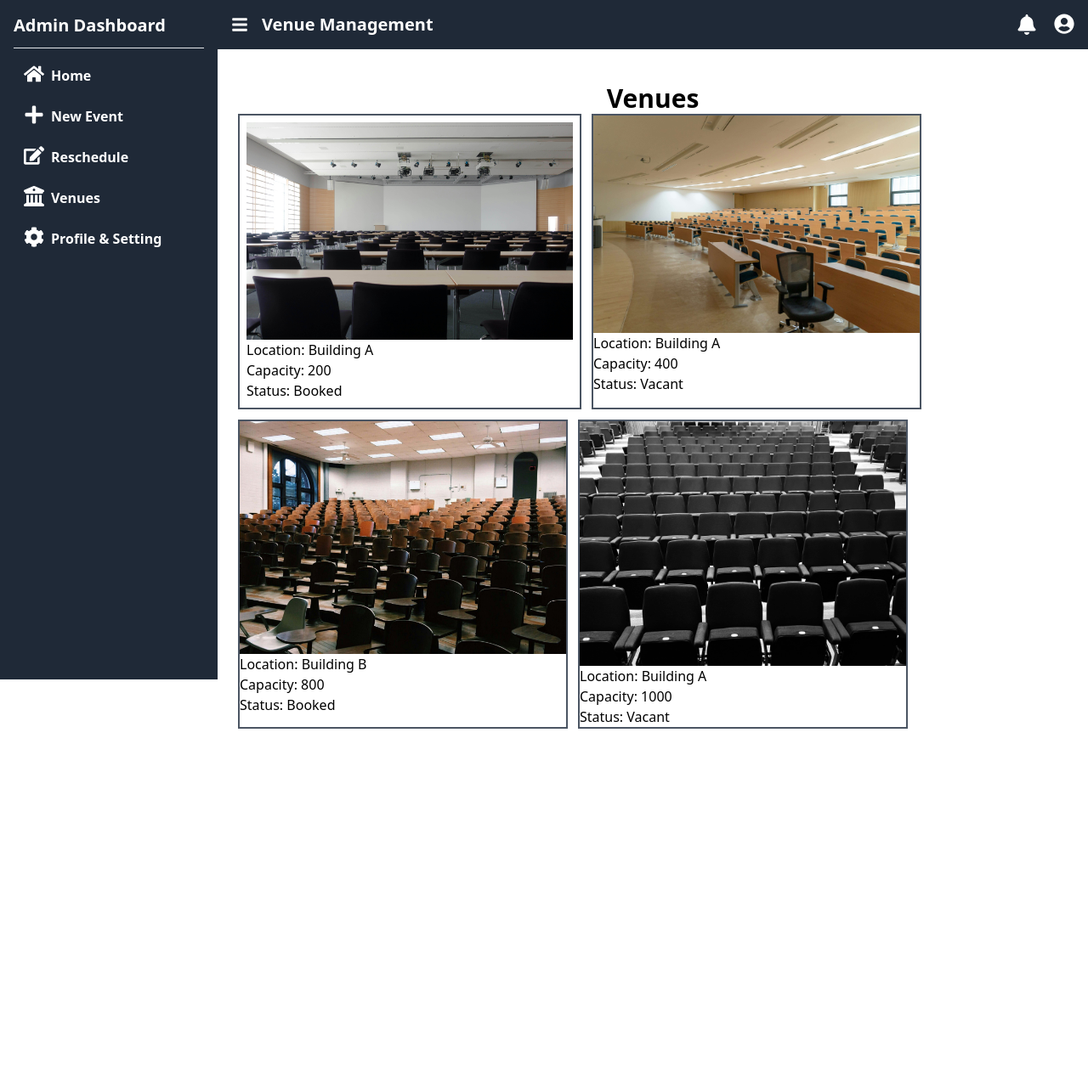
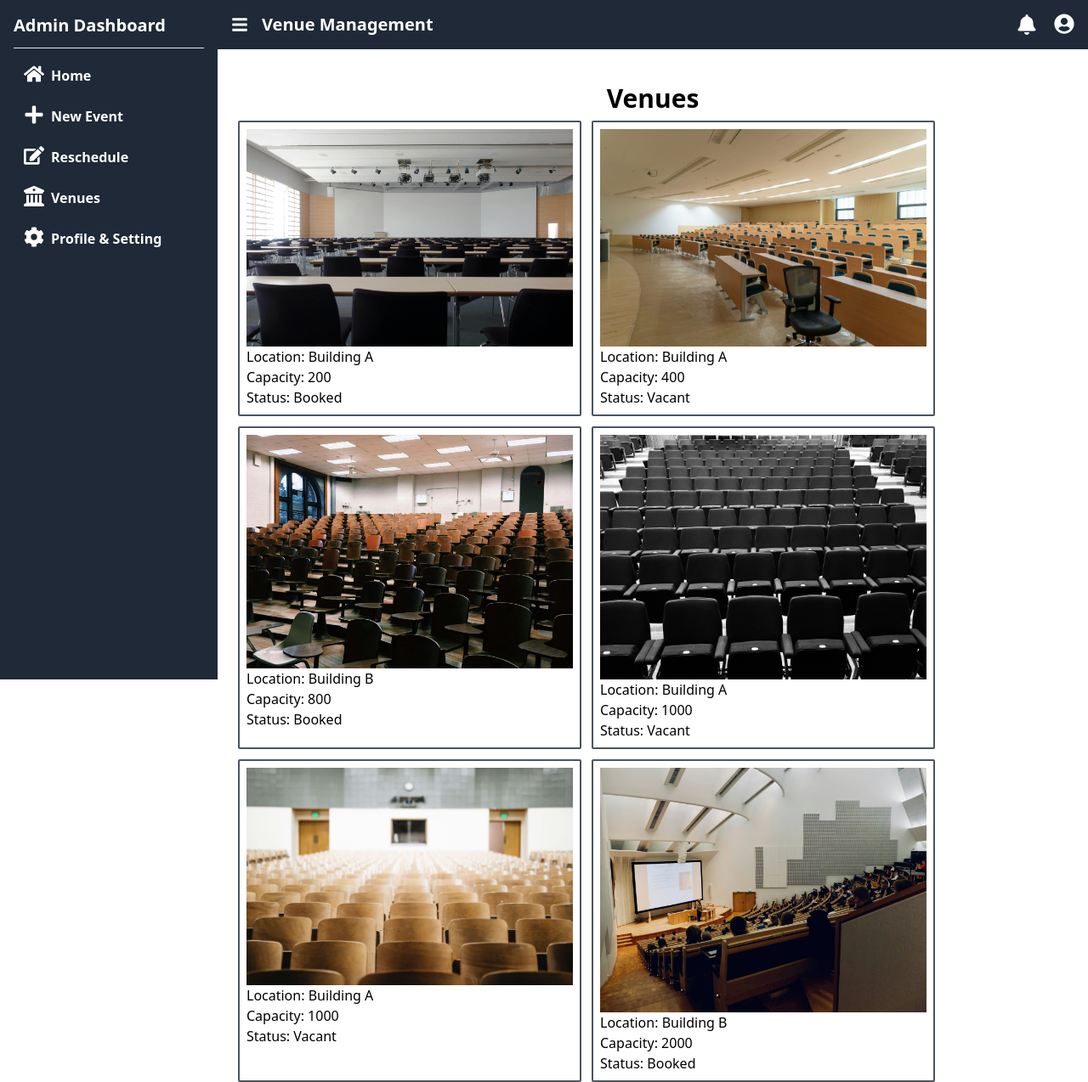
Before and after one commit to isferdinand/Venue-Management-Sys, a React (Vite) app in the folder client/: page /venues in a window 1280 px wide. Shown: the whole page at 85% size. Before the commit the page ends 858 px from the top, so only its background shows below. Built offline with nearby package versions, Linux system fonts and the light colour scheme.

Commit message:
increase image size

```diff
--- a/client/src/pages/Home/home.jsx
+++ b/client/src/pages/Home/home.jsx
@@ -31,7 +31,7 @@ const Home = () => {
 
                     <div className='flex gap-4 items-center justify-evenly rounded-md border-2 border-gray-400 p-2 w-4/5'>
                         <div>
-                            <img src={room1} alt="event" className=' max-w-24' />
+                            <img src={room1} alt="event" className=' w-80' />
                         </div>
                         <div className="flex flex-col">
                             <h2 className='text-lg font-bold'>Room 1</h2>
@@ -41,12 +41,12 @@ const Home = () => {
                             <h3>12th Feb 2023, 10:00</h3>
                         </div>
                         <div>
-                            <button className='outline:none p-1 bg-red-500 rounded-md text-white font-semibold'>Cancel Event</button>
+                            <button className='outline:none p-1 bg-red-500 hover:bg-red-400 rounded-md text-white font-semibold'>Cancel Event</button>
                         </div>
                     </div>
                     <div className='flex gap-4 items-center justify-evenly rounded-md border-2 border-gray-400  p-2 w-4/5'>
                         <div className=''>
-                            <img src={room2} alt="event" className='max-w-24' />
+                            <img src={room2} alt="event" className='w-80' />
                         </div>
                         <div className="flex flex-col">
                             <h2 className='text-lg font-bold'>Room 2</h2>
@@ -56,12 +56,12 @@ const Home = () => {
                             <h3>12th Feb 2023, 10:00</h3>
                         </div>
                         <div>
-                            <button className='outline:none p-1 bg-red-500 rounded-md text-white font-semibold'>Cancel Event</button>
+                            <button className='outline:none p-1 bg-red-500 hover:bg-red-300 rounded-md text-white font-semibold'>Cancel Event</button>
                         </div>
                     </div>
                     <div className='flex gap-4 items-center justify-evenly rounded-md border-2 border-gray-400  p-2 w-4/5'>
                         <div>
-                            <img src={Hall2} alt="event" className=' max-w-24' />
+                            <img src={Hall2} alt="event" className=' w-80' />
                         </div>
                         <div className="flex flex-col">
                             <h2 className='text-lg font-bold'>Hall B</h2>
@@ -71,12 +71,12 @@ const Home = () => {
                             <h3>12th Feb 2023, 10:00</h3>
                         </div>
                         <div>
-                            <button className='outline:none p-1 bg-red-500 rounded-md text-white font-semibold'>Cancel Event</button>
+                            <button className='outline:none p-1 bg-red-500 hover:bg-red-300 rounded-md text-white font-semibold'>Cancel Event</button>
                         </div>
                     </div>
                     <div className='flex gap-4 items-center justify-evenly rounded-md border-2 border-gray-400  p-2 w-4/5'>
                         <div>
-                            <img src={Hall1} alt="event" className=' max-w-24' />
+                            <img src={Hall1} alt="event" className='w-80' />
                         </div>
                         <div className="flex flex-col">
                             <h2 className='text-lg font-bold'>Hall A</h2>
@@ -86,7 +86,7 @@ const Home = () => {
                             <p>12th Feb 2023, 10:00</p>
                         </div>
                         <div>
-                            <button className='outline:none p-1 bg-red-500 rounded-md text-white font-semibold'>Cancel Event</button>
+                            <button className='outline:none p-1 bg-red-500 hover:bg-red-300 rounded-md text-white font-semibold'>Cancel Event</button>
                         </div>
                     </div>
 
--- a/client/src/pages/Venues/venues.jsx
+++ b/client/src/pages/Venues/venues.jsx
@@ -2,10 +2,11 @@ import Sidebar from '../../components/Sidebar'
 import Navbar from '../../components/Navbar'
 
 import room1 from '../../assets/Room1.jpg'
-// import room2 from '../../assets/Room2.jpg'
+import room2 from '../../assets/Room2.jpg'
 import room3 from '../../assets/Room3.jpg'
 import Hall1 from '../../assets/Hall1.jpg'
 import Hall2 from '../../assets/Hall2.jpg'
+import Hall3 from '../../assets/Hall3.jpg'
 
 const Venues = () => {
     return (
@@ -15,9 +16,9 @@ const Venues = () => {
                 <Navbar />
             </div>
             <div className="ml-64 flex flex-col items-center mt-10">
-                <h1 className="text-3xl font-bold">Venues</h1>
+                <h1 className="text-3xl font-bold mb-2">Venues</h1>
                 <div className='flex flex-wrap gap-3 ml-6'>
-                    <div className='p-2 border-2 border-gray-600'>
+                    <div className='p-2 border-2 border-gray-600 rounded-sm'>
                         <img src={room1} alt="room1" className=' w-96' />
                         <div>
                             <h2>Location: Building A</h2>
@@ -25,28 +26,44 @@ const Venues = () => {
                             <p>Status: Booked</p>
                         </div>
                     </div>
-                    <div className='border-2 border-gray-600'>
-                        <img src={room3} alt="room1" className='w-96' />
+                    <div className='border-2 border-gray-600 p-2 rounded-sm'>
+                        <img src={room3} alt="room3" className='w-96' />
                         <div>
                             <h2>Location: Building A</h2>
                             <p>Capacity: 400</p>
                             <p>Status: Vacant</p>
                         </div>
                     </div>
-                    <div className='border-2 border-gray-600'>
-                        <img src={Hall1} alt="room1" className='w-96' />
+                    <div className='border-2 border-gray-600 p-2 rounded-sm'>
+                        <img src={Hall1} alt="hall1" className='w-96' />
                         <div>
                             <h2>Location: Building B</h2>
                             <p>Capacity: 800</p>
                             <p>Status: Booked</p>
                         </div>
                     </div>
-                    <div className='border-2 border-gray-600'>
-                        <img src={Hall2} alt="room1" className='w-96' />
+                    <div className='border-2 border-gray-600 p-2 rounded-sm'>
+                        <img src={Hall2} alt="hall2" className='w-96' />
                         <div>
                             <h2>Location: Building A</h2>
                             <p>Capacity: 1000</p>
                             <p>Status: Vacant</p>
+                        </div>
+                    </div>
+                    <div className='border-2 border-gray-600 p-2 rounded-sm'>
+                        <img src={room2} alt="room2" className='w-96' />
+                        <div>
+                            <h2>Location: Building A</h2>
+                            <p>Capacity: 1000</p>
+                            <p>Status: Vacant</p>
+                        </div>
+                    </div>
+                    <div className='border-2 border-gray-600 p-2 rounded-sm'>
+                        <img src={Hall3} alt="hall3" className='w-96' />
+                        <div>
+                            <h2>Location: Building B</h2>
+                            <p>Capacity: 2000</p>
+                            <p>Status: Booked</p>
                         </div>
                     </div>
                 </div>
```
Also changed, not shown: client/src/pages/Reschedule/reschedule.jsx (+13 -13 lines).
